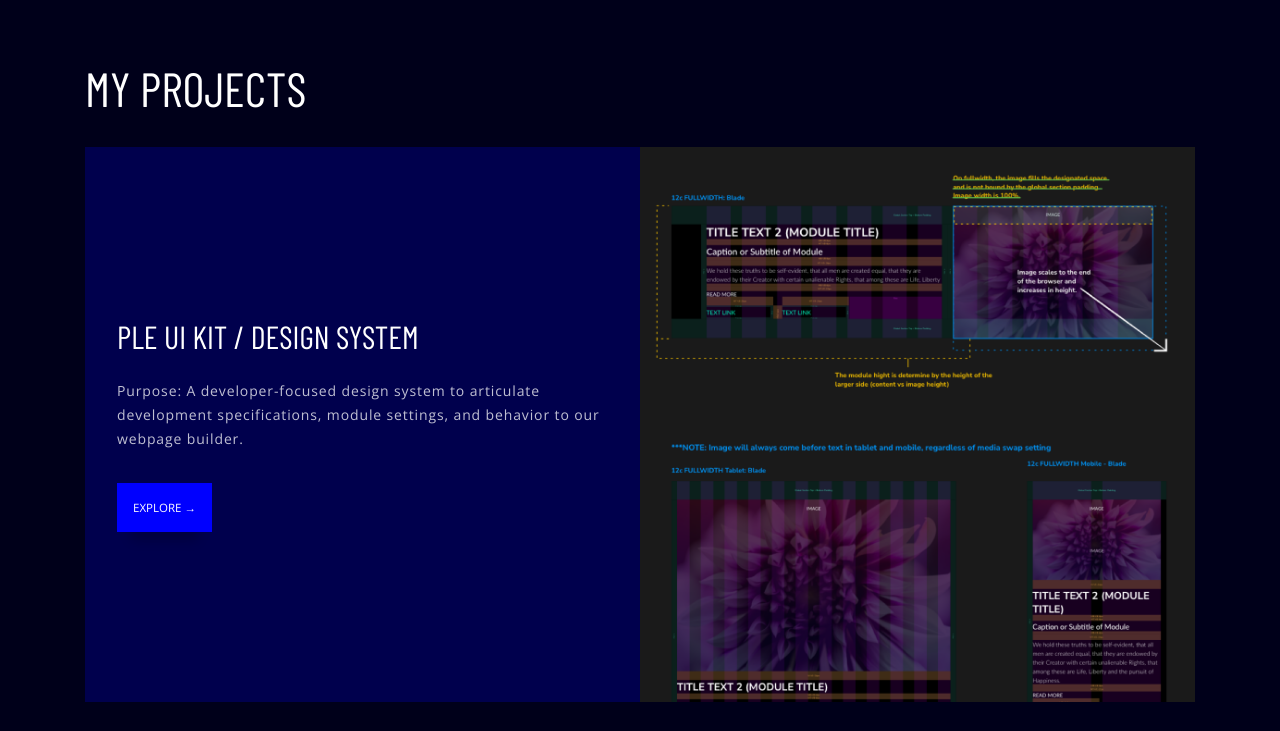
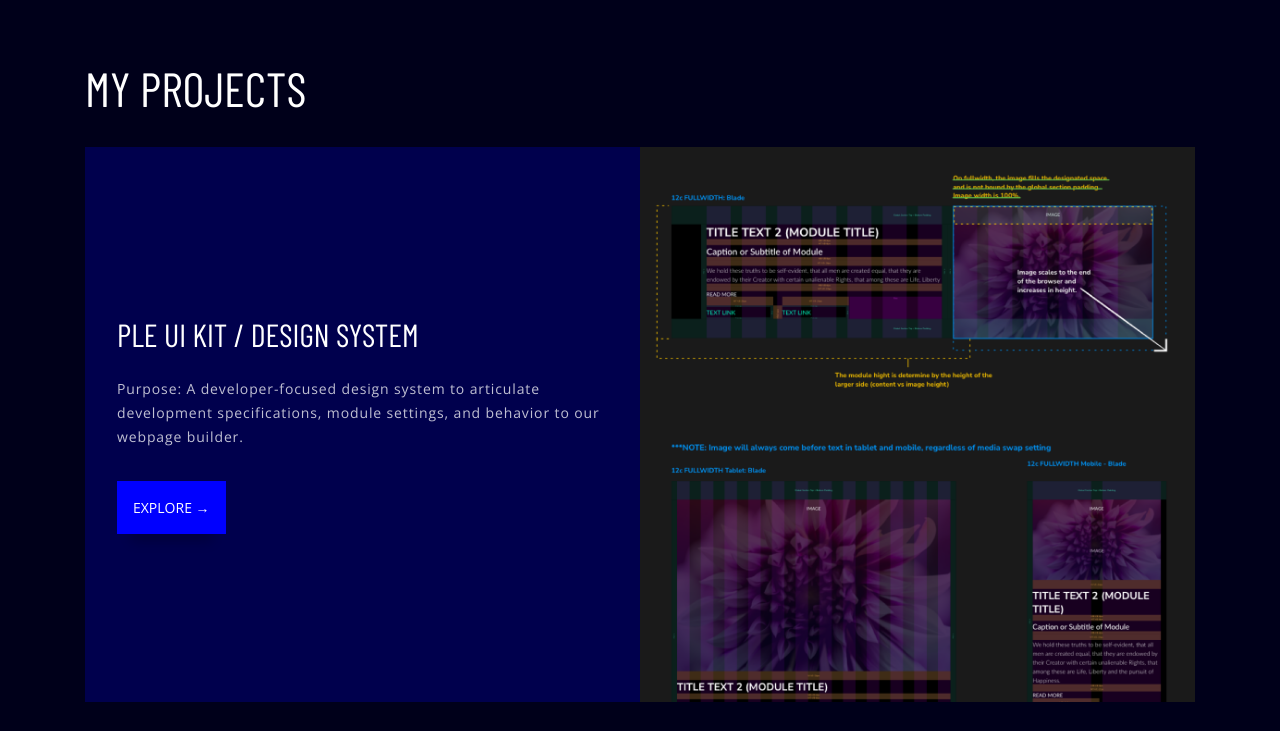
Before and after one commit to samnevarez/portfolio2021, a website: page index.html in a window 1280 px wide. Shown: the part 1531-2262 px from the top of the page. Drawn offline with nearby package versions, Linux system fonts and the light colour scheme.

Commit message:
updated font size for button

```diff
--- a/scss/_interactions.scss
+++ b/scss/_interactions.scss
@@ -3,7 +3,7 @@
 .btn {
   padding: .25rem;
   font-family: $secondary-font;
-  font-size: 80%;
+  font-size: 14px;
   text-transform: uppercase;
   letter-spacing: 0;
   border: 0;
```
Also changed, not shown: css/grayscale.css, css/grayscale.min.css, index.html (indentation only), project-1.html (indentation only).
